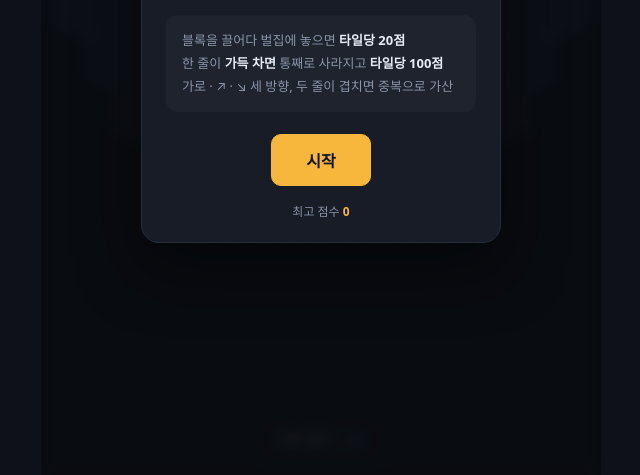
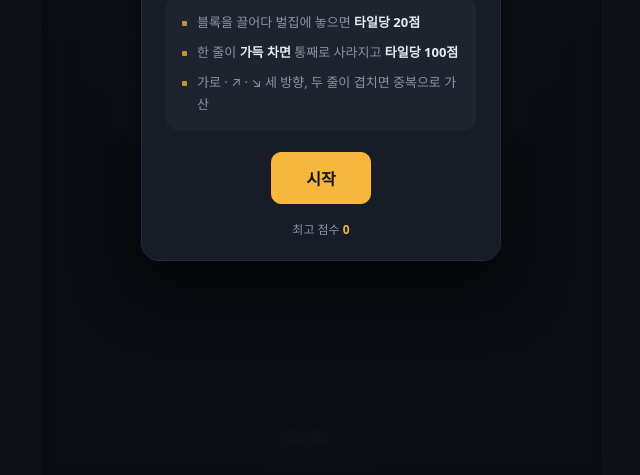
Before and after one commit to yoshi8867/honeycomb-pang, a website with bundled scripts: page index.html in a window 1280 px wide. Shown: the part 325-800 px from the top of the page, without its empty margins (319-959 px from the left). Built offline with nearby package versions, Linux system fonts and the light colour scheme.

Commit message:
시작 화면 규칙 목록에 불릿 추가
여러 줄로 넘어갈 때 항목 경계가 보이지 않던 문제.

Co-Authored-By: Claude Opus 5 (1M context) <noreply@anthropic.com>

```diff
--- a/css/style.css
+++ b/css/style.css
@@ -175,6 +175,19 @@ html, body {
   border-radius: 12px;
 }
 .rules b { color: var(--fg); }
+.rules li { position: relative; padding-left: 15px; }
+.rules li + li { margin-top: 7px; }
+.rules li::before {
+  content: '';
+  position: absolute;
+  left: 0;
+  top: .78em;
+  width: 5px;
+  height: 5px;
+  border-radius: 1px;
+  background: var(--accent);
+  opacity: .75;
+}
 
 .best { margin: 16px 0 0; font-size: 12px; color: var(--dim); }
 .best b { color: var(--accent); font-variant-numeric: tabular-nums; }
```
